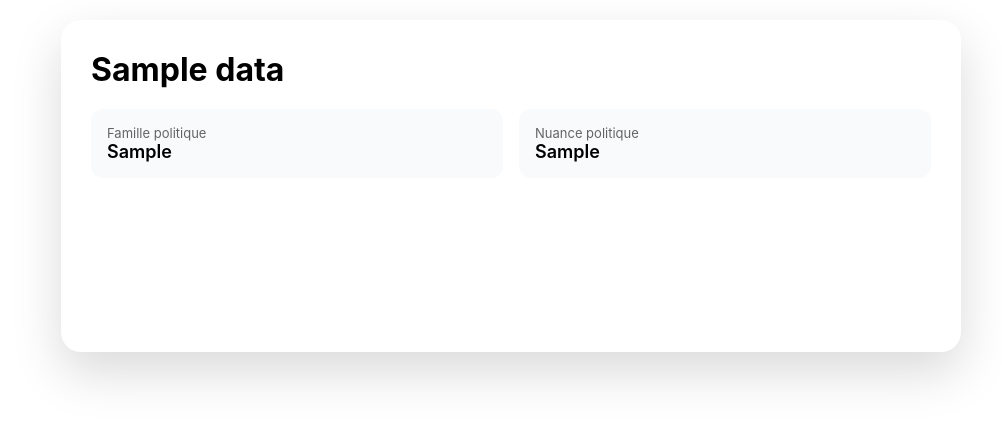
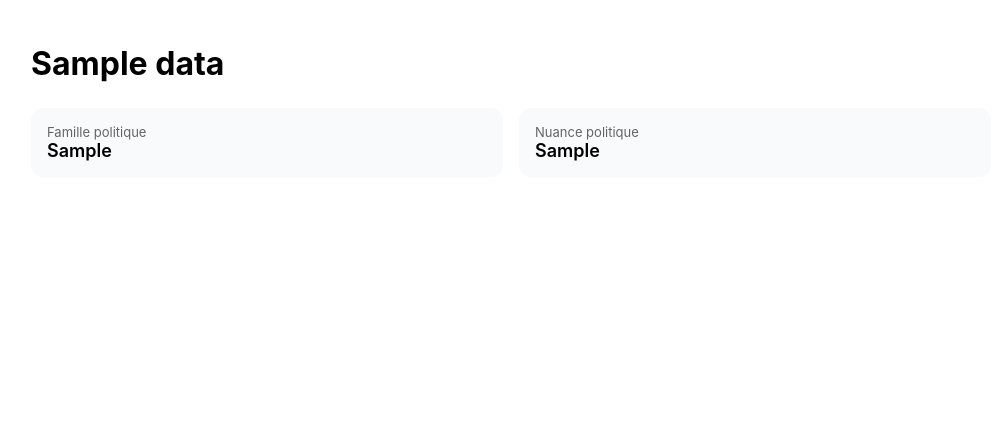
Before and after one commit to XGeffrier/VeloMunicipal, a Flask app: template templates/commune.html in a window 1280 px wide. Shown: the top 421 px of the page, without its empty margins (129-1131 px from the left). Run offline with Flask 3, Linux system fonts and the light colour scheme; the template is opened without the code that fills it: most values are stand-ins (such as "Sample title", 1, 10 or a date in 2020).

Commit message:
Nicer app

```diff
--- a/templates/commune.html
+++ b/templates/commune.html
@@ -10,25 +10,24 @@
     --secondary: {{ data.couleur_secondaire or "#666" }};
 }
 
-body{
-    margin:0;
-    font-family:Inter,system-ui,sans-serif;
-
-    /* 🔥 utilisation forte de la couleur principale */
-    background: linear-gradient(135deg, var(--primary), #ffffff);
+body {
+    font-family: Inter, system-ui, sans-serif;
+    background: linear-gradient(
+        135deg,
+        var(--primary) 0%,
+        #ffffff 100%
+    );
+    background-attachment: fixed;
 }
 
 .container{
-    padding:20px;
-    max-width:900px;
+    padding:16px;
+    max-width:1000px;
     margin:auto;
 }
 
 .card{
-    background:white;
-    border-radius:20px;
-    padding:30px;
-    box-shadow:0 20px 50px rgba(0,0,0,0.15);
+    padding:20px;
 }
 
 /* 🔥 titre accentué */
@@ -40,18 +39,20 @@ h1{
 /* grille */
 .grid{
     display:grid;
-    grid-template-columns:1fr 1fr;
+    grid-template-columns: repeat(auto-fit, minmax(220px, 1fr));
     gap:16px;
-    margin-top:20px;
+    margin-top:25px;
 }
 
 .item{
     background:#f8fafc;
     padding:16px;
     border-radius:12px;
+    border-left:5px solid var(--primary);
 
-    /* 🔥 petite barre colorée */
-    border-left:6px solid var(--primary);
+    /* 🔥 IMPORTANT */
+    min-width: 0;
+    overflow-wrap: break-word;
 }
 
 .label{
@@ -59,9 +60,12 @@ h1{
     opacity:0.6;
 }
 
-.value{
+.value {
     font-size:18px;
     font-weight:600;
+
+    word-wrap: break-word;
+    overflow-wrap: break-word;
 }
 
 /* 🔥 bloc évolution très visible */
```
Also changed, not shown: templates/index.html (+15 -8 lines).
